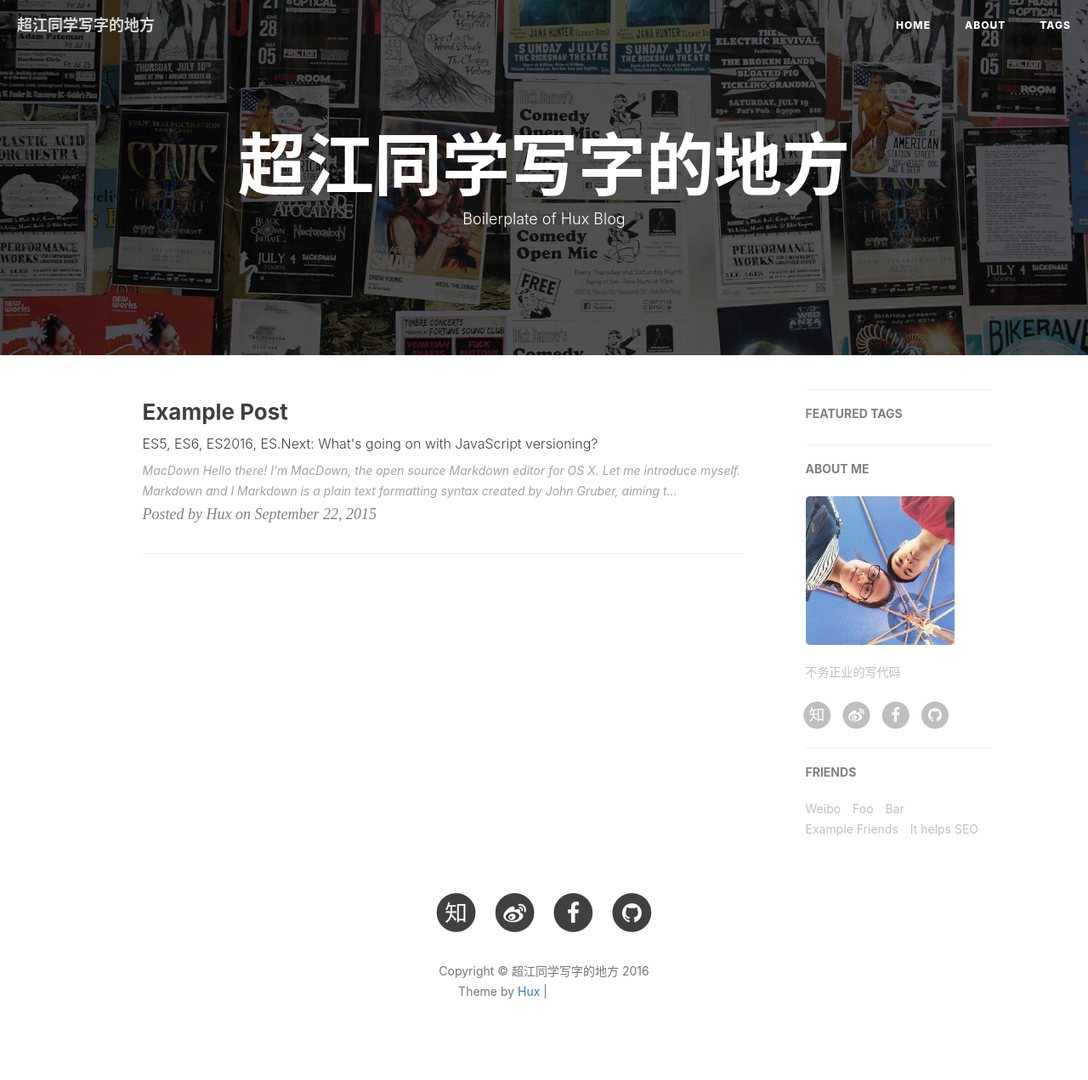
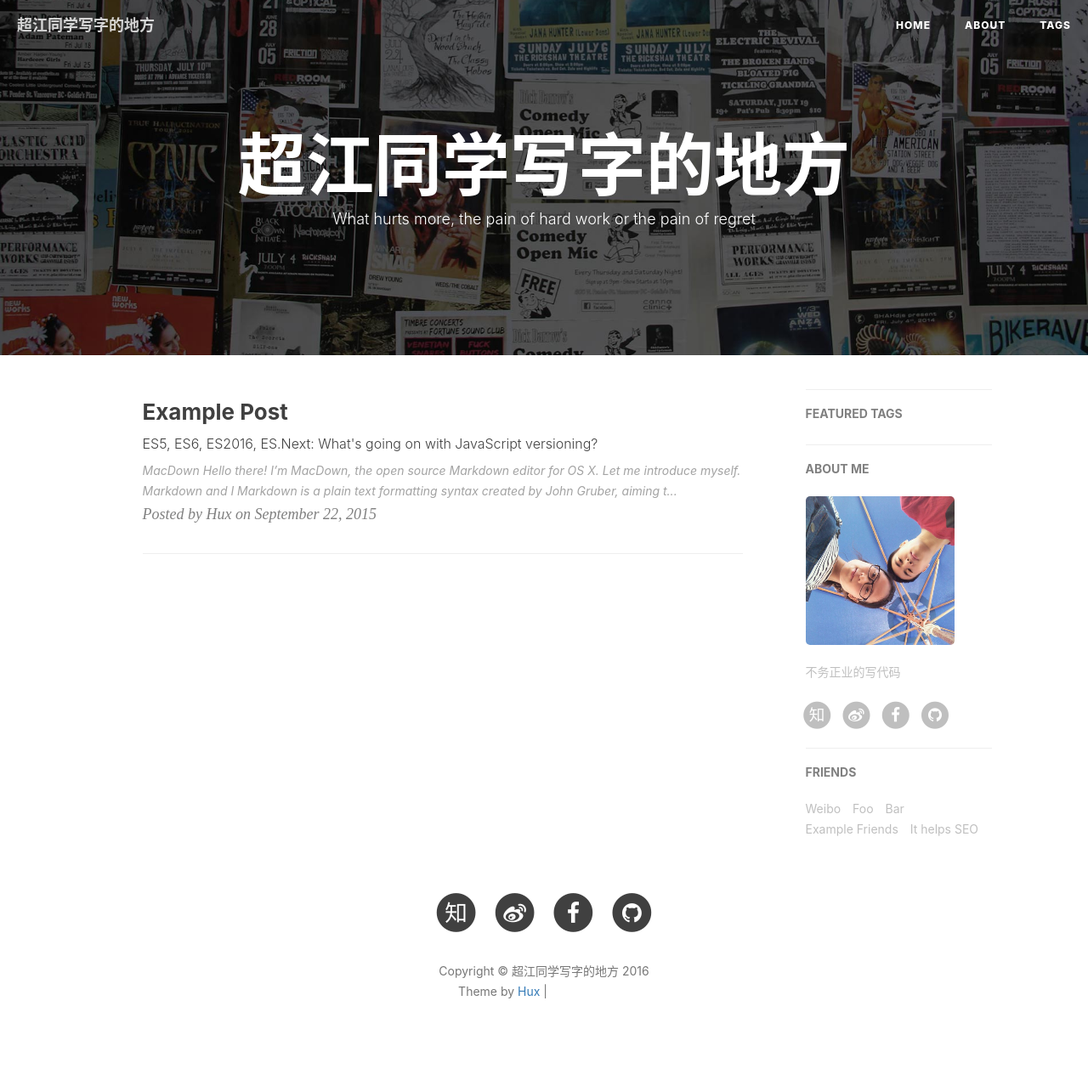
Before and after one commit to RogerGan/rogergan.github.com, a Jekyll site: the page built from index.html, in a window 1280 px wide. Shown: the whole page at 85% size. Built offline with Jekyll 4.4.1, drawn with Linux system fonts in a browser that asks for light colours; nearby versions of some CDN libraries; the list of posts is cut into pages by our own code; comment, search, counter and statistics services are not loaded; grey boxes are pictures that could not be loaded.

Commit message:
描述更改

```diff
--- a/index.html
+++ b/index.html
@@ -1,6 +1,6 @@
 ---
 layout: page
-description: "Boilerplate of Hux Blog"
+description: "What hurts more, the pain of hard work or the pain of regret"
 ---
 
 {% for post in paginator.posts %}
```
Also changed, not shown: 2 other files.
